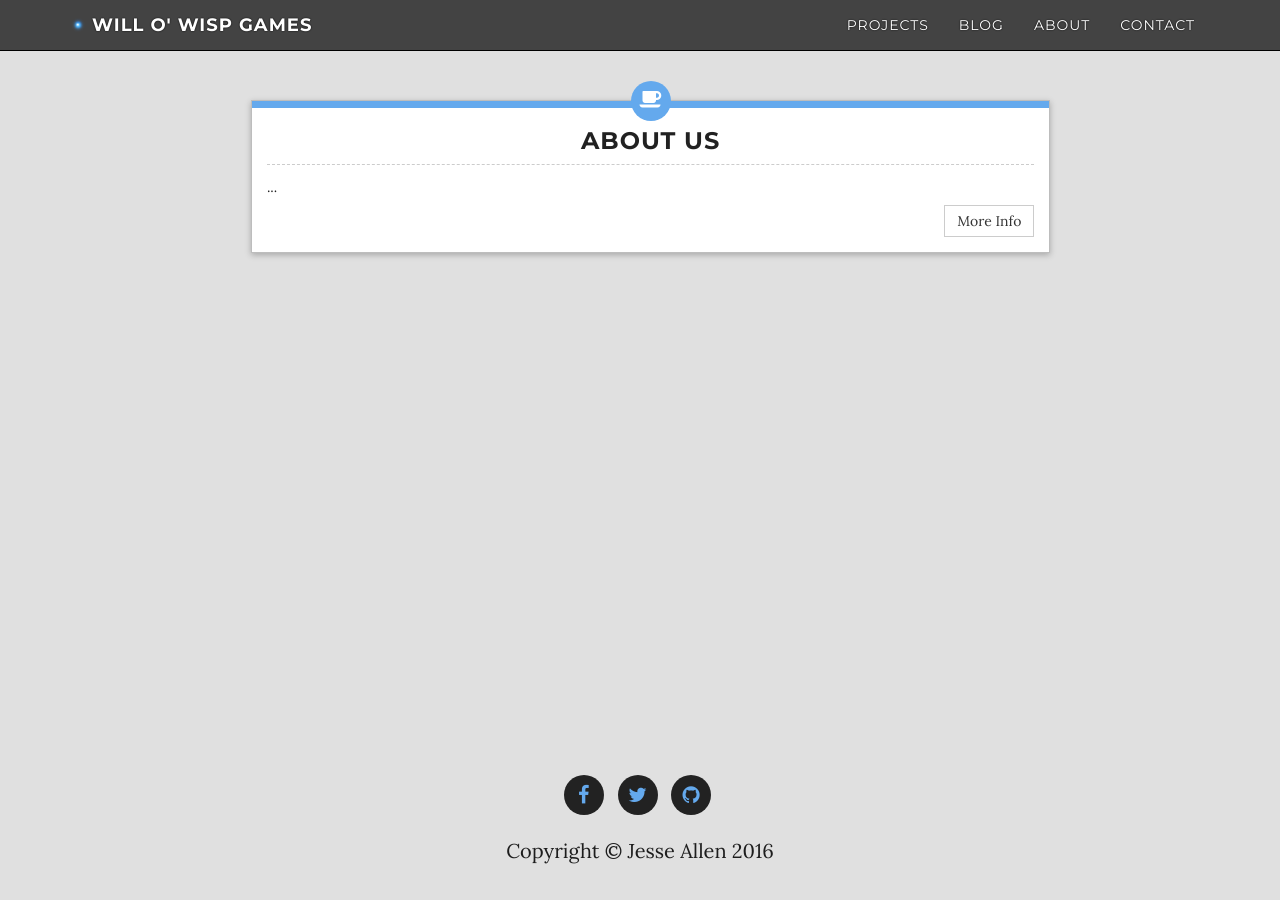
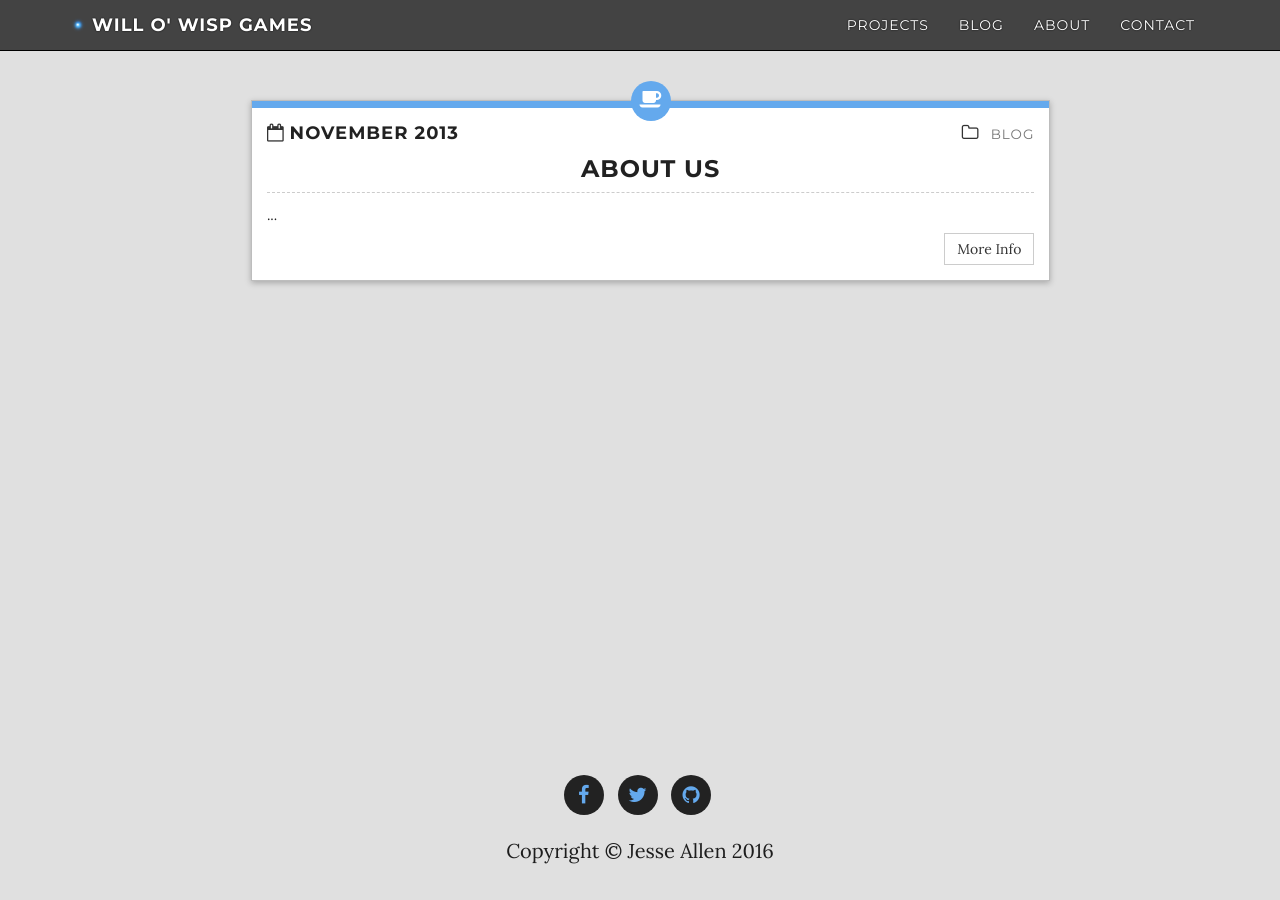
Before and after one commit to WilloWispGames/WilloWispGames.github.io, a Jekyll site: the page built from about/index.html, in a window 1280 px wide. Built offline with Jekyll 4.4.1, drawn with Linux system fonts in a browser that asks for light colours; nearby versions of some CDN libraries.

Commit message:
Update aboutPane.html

```diff
--- a/_includes/aboutPane.html
+++ b/_includes/aboutPane.html
@@ -5,7 +5,17 @@
 	<div class="aboutpane bounce-up cf">
 		<div class="subject default">
 		<div class="cat-color"></div>
-		<div class="icon"><i class="fa fa-coffee"></i></div>
+			<div class="icon"><i class="fa fa-coffee"></i></div>
+			<div class="header cf">
+				<h4 class="date"><i class="fa fa-calendar-o"></i><strong>November 2013</strong></h4>
+				<h4 class="cat"><i class="fa fa-folder-o"></i>
+					<small>
+    				<a class="category" href="{{site.baseurl}}/blog/">
+      				Blog
+    				</a>
+  				</small>
+				</h4>
+			</div>
 
 			<h3 class="title">About Us</h3>
 			<div class="content">...</div>
```
